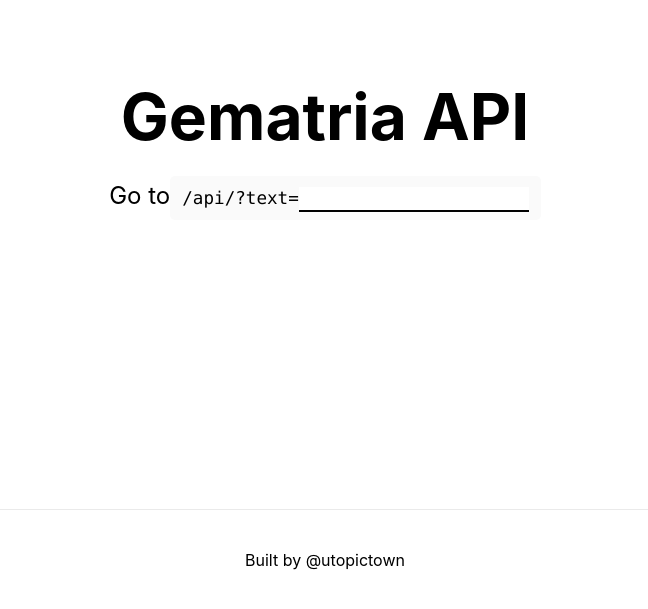
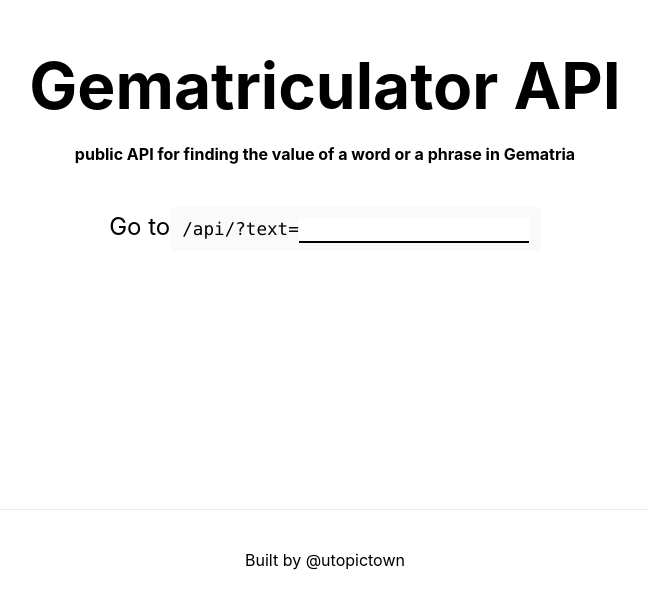
Before and after one commit to utopictown/gematriculator-api, a Next.js app: page / in a window 1280 px wide. Shown: the part 191-800 px from the top of the page, without its empty margins (315-963 px from the left). Built offline with nearby package versions, Linux system fonts and the light colour scheme.

Commit message:
add subheading

```diff
--- a/pages/index.js
+++ b/pages/index.js
@@ -15,7 +15,10 @@ export default function Home() {
       </Head>
 
       <main className={styles.main}>
-        <h1 className={styles.title}>Gematria API</h1>
+        <h1 className={styles.title}>Gematriculator API</h1>
+        <h4>
+          public API for finding the value of a word or a phrase in Gematria
+        </h4>
 
         <p className={styles.description}>
           Go to
```
